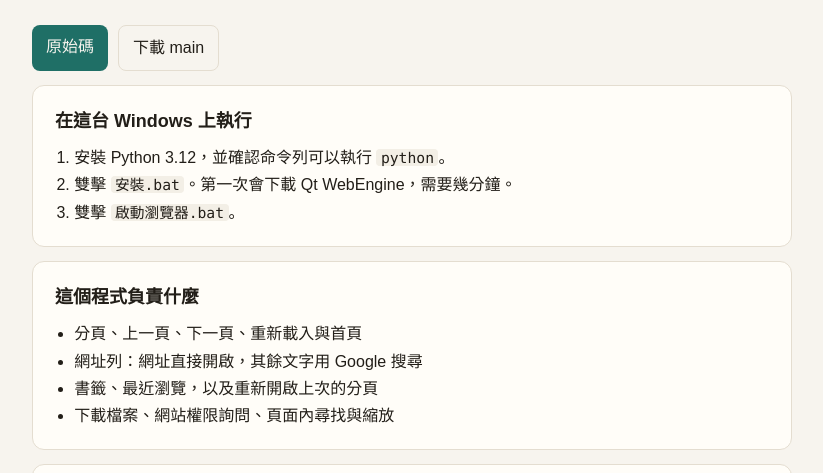
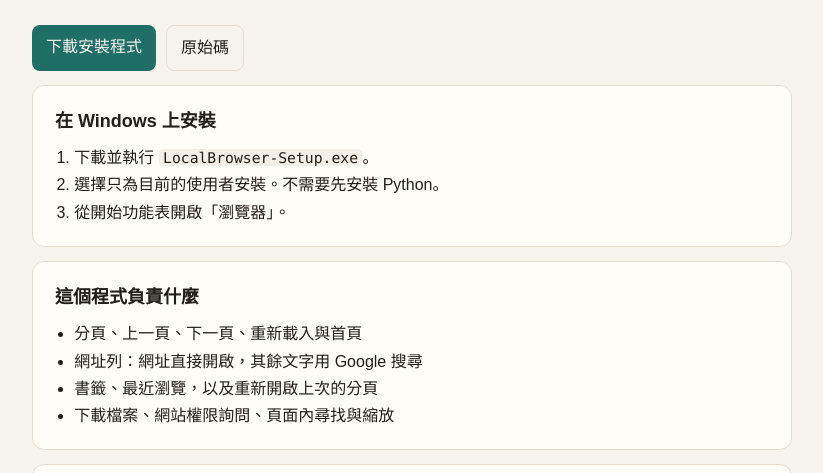
Before and after one commit to vincent1021210/Homemade-browser, a plain HTML site: page index.html in a window 1280 px wide. Shown: the part 251-724 px from the top of the page, without its empty margins (228-1051 px from the left). Drawn offline with Linux system fonts and the light colour scheme.

Commit message:
加入包含 Python 與 WebEngine 的 Windows 安裝檔。
安裝版把書籤與錯誤日誌放到使用者資料夾，網站改為下載安裝程式。

Co-authored-by: Cursor <cursoragent@cursor.com>

```diff
--- a/index.html
+++ b/index.html
@@ -88,16 +88,16 @@
     <p class="lead">Windows 上的桌面瀏覽器外殼。分頁、網址列、書籤與瀏覽紀錄是這個專案寫的；網頁的排版、JavaScript 與影片交給 Qt WebEngine。</p>
 
     <div class="actions">
-      <a class="button" href="https://github.com/vincent1021210/Homemade-browser">原始碼</a>
-      <a class="button quiet" href="https://github.com/vincent1021210/Homemade-browser/archive/refs/heads/main.zip">下載 main</a>
+      <a class="button" href="https://github.com/vincent1021210/Homemade-browser/releases/latest/download/LocalBrowser-Setup.exe">下載安裝程式</a>
+      <a class="button quiet" href="https://github.com/vincent1021210/Homemade-browser">原始碼</a>
     </div>
 
     <section>
-      <h2>在這台 Windows 上執行</h2>
+      <h2>在 Windows 上安裝</h2>
       <ol>
-        <li>安裝 Python 3.12，並確認命令列可以執行 <code>python</code>。</li>
-        <li>雙擊 <code>安裝.bat</code>。第一次會下載 Qt WebEngine，需要幾分鐘。</li>
-        <li>雙擊 <code>啟動瀏覽器.bat</code>。</li>
+        <li>下載並執行 <code>LocalBrowser-Setup.exe</code>。</li>
+        <li>選擇只為目前的使用者安裝。不需要先安裝 Python。</li>
+        <li>從開始功能表開啟「瀏覽器」。</li>
       </ol>
     </section>
 
```
Also changed, not shown: installer/browser.ico (added), 5 other files.
